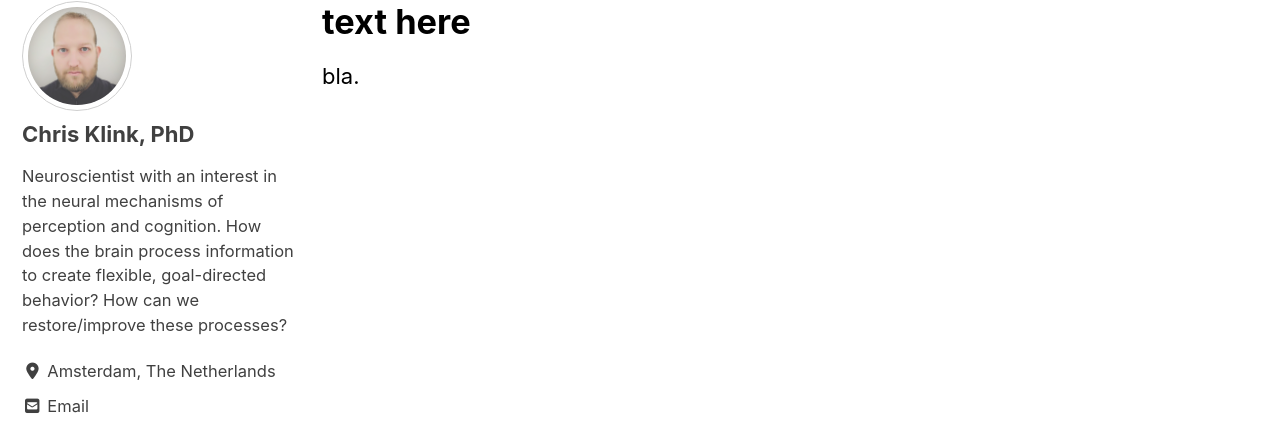
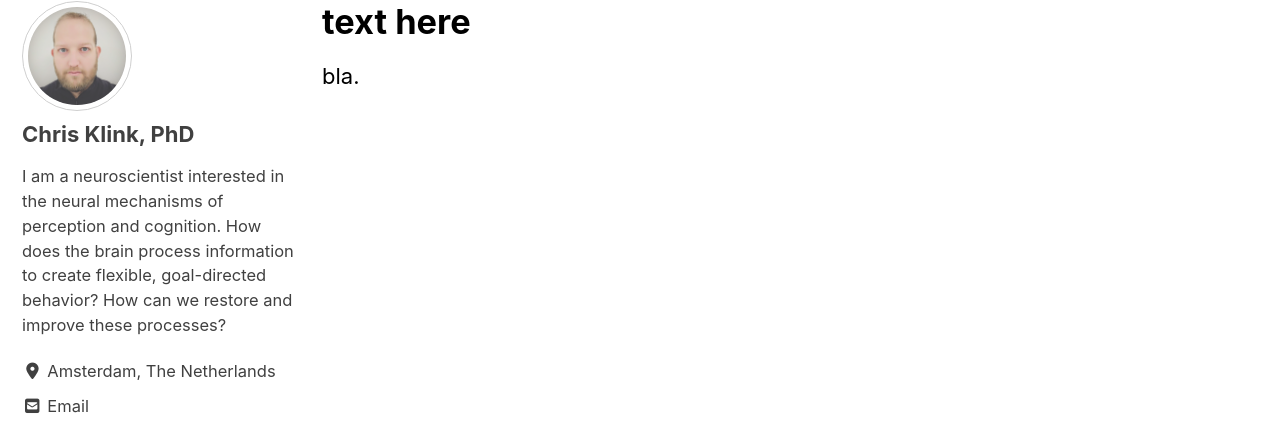
Before and after one commit to pcklink/pcklink.github.io, a Jekyll site: the page built from index.html, in a window 1280 px wide. Shown: the part 485-909 px from the top of the page. Built offline with Jekyll 4.4.1, drawn with Linux system fonts in a browser that asks for light colours; cached includes are drawn as plain includes; nearby versions of some CDN libraries; the list of posts is cut into pages by our own code.

Commit message:
Update _config.yml

```diff
--- a/_config.yml
+++ b/_config.yml
@@ -109,7 +109,7 @@ analytics:
 author:
   name             : "Chris Klink, PhD"
   avatar           : "/assets/images/bio-photo.png" # path of avatar image, e.g. "/assets/images/bio-photo.jpg"
-  bio              : "Neuroscientist with an interest in the neural mechanisms of perception and cognition. How does the brain process information to create flexible, goal-directed behavior? How can we restore/improve these processes?"
+  bio              : "I am a neuroscientist interested in the neural mechanisms of perception and cognition. How does the brain process information to create flexible, goal-directed behavior? How can we restore and improve these processes?"
   location         : "Amsterdam, The Netherlands"
   email            : # "c.klink@nin.knaw.nl"
   links:
```
